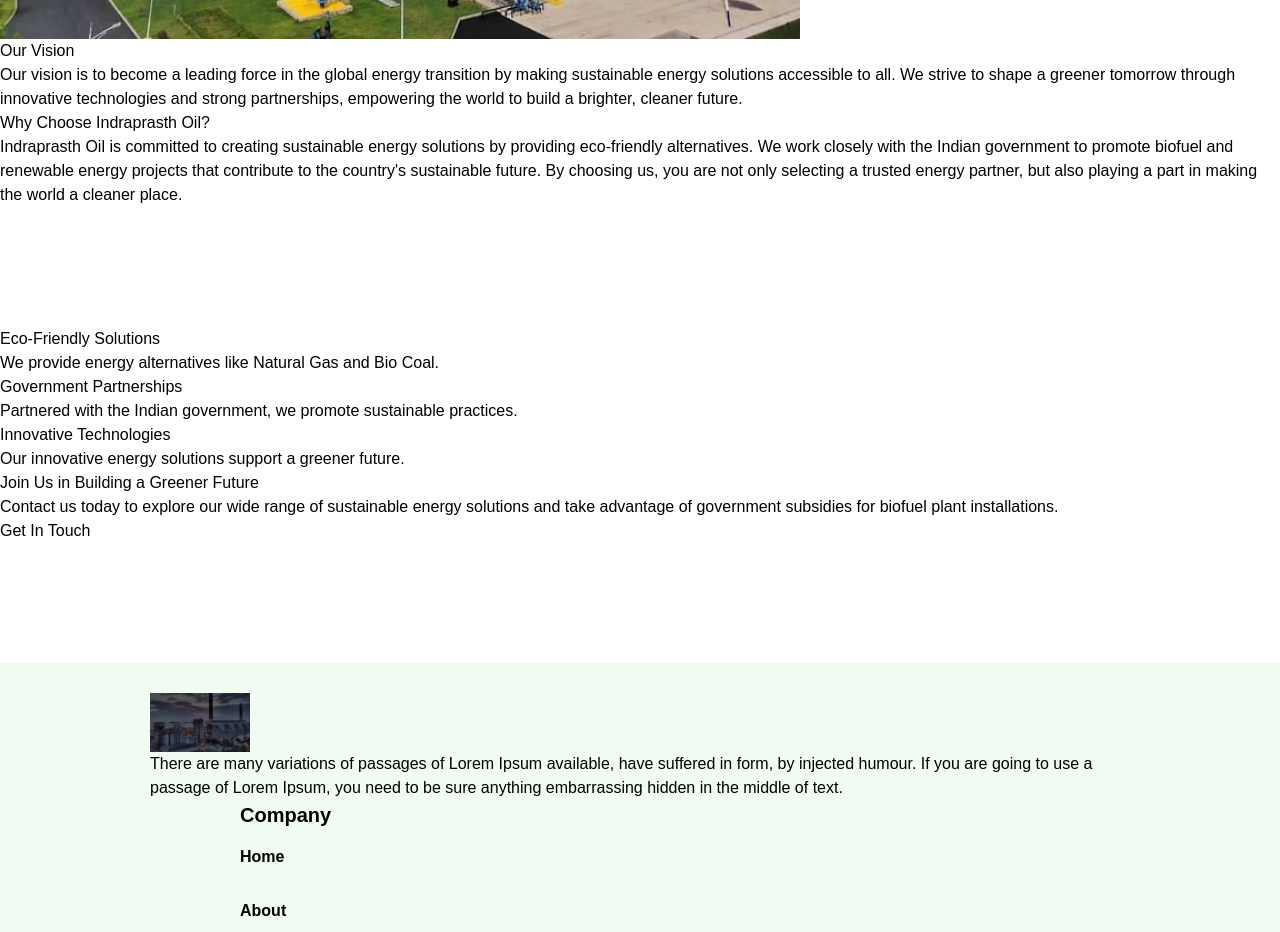
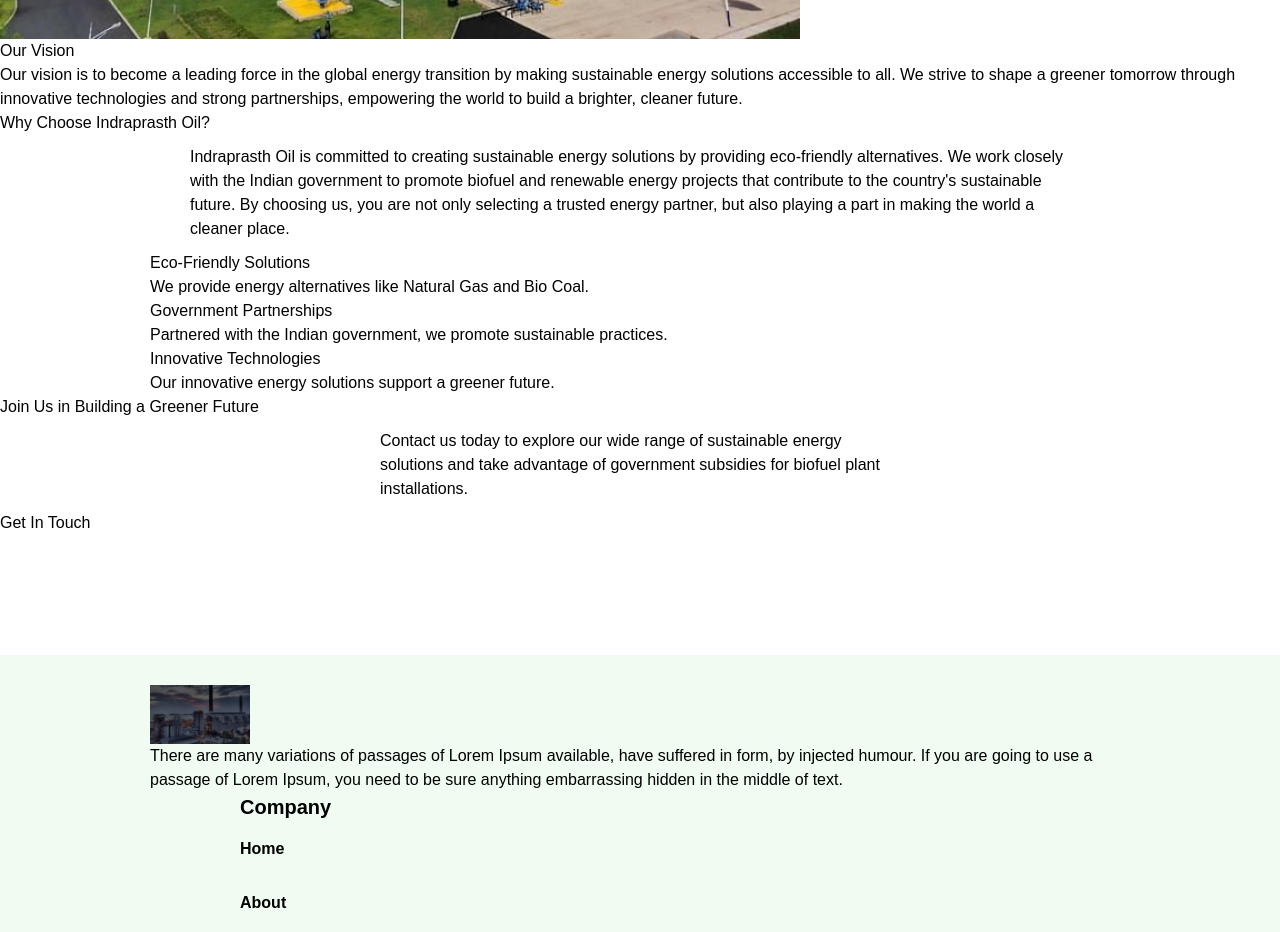
Before and after one commit to nkshrivas/oil-gas, a Next.js app: page /about-us in a window 1280 px wide. Shown: the part 2500-3432 px from the top of the page. Built offline with nearby package versions, Linux system fonts and the light colour scheme.

Commit message:
commiting code

```diff
--- a/src/app/about-us/page.js
+++ b/src/app/about-us/page.js
@@ -91,14 +91,14 @@
       <section className="py-16 bg-white">
         <div className="container mx-auto text-center">
             <h2 className="text-3xl md:text-4xl font-bold mb-8">Why Choose Indraprasth Oil?</h2>
-            <p className="text-lg mb-8">
+            <p className="text-lg mb-8 max-width-900">
             Indraprasth Oil is committed to creating sustainable energy solutions by providing eco-friendly alternatives.
             We work closely with the Indian government to promote biofuel and renewable energy projects that contribute to the country's sustainable future.
             By choosing us, you are not only selecting a trusted energy partner, but also playing a part in making the world a cleaner place.
             </p>
 
             {/* Cards Section */}
-            <div className="grid grid-cols-1 md:grid-cols-3 gap-8 mt-12">
+            <div className="grid grid-cols-1 md:grid-cols-3 gap-8 px-15 mt-8">
             {/* Card 1 */}
             <div
                 className="group relative border shadow-lg p-6 rounded-lg overflow-hidden"
@@ -139,7 +139,7 @@
       <section className="py-16 bg-gradient-to-r from-green-500 to-teal-500 text-white text-center" data-aos="fade-up">
         <div className="container mx-auto px-6 md:px-12">
           <h2 className="text-3xl md:text-4xl font-bold mb-6">Join Us in Building a Greener Future</h2>
-          <p className="text-lg mb-8">
+          <p className="text-lg mb-8 max-width-520">
             Contact us today to explore our wide range of sustainable energy solutions and take advantage of government subsidies for biofuel plant installations.
           </p>
           <button className="bg-white text-green-600 font-bold py-3 px-6 rounded-full hover:bg-gray-100">
--- a/src/app/globals.css
+++ b/src/app/globals.css
@@ -397,9 +397,19 @@
 .about-right h2{
   font-size: 35px;
     line-height: 40px;
-    margin-block: 10px !important;
+    margin-block: 15px !important;
 }
 
+.max-width-520{
+  max-width: 520px;
+    margin: auto;
+    margin-block: 10px;
+}
+.max-width-900{
+  max-width: 900px;
+  margin: auto;
+  margin-block: 10px;
+}
 @media (max-width:992px) {
   /* .menu {
       position: absolute;
```
